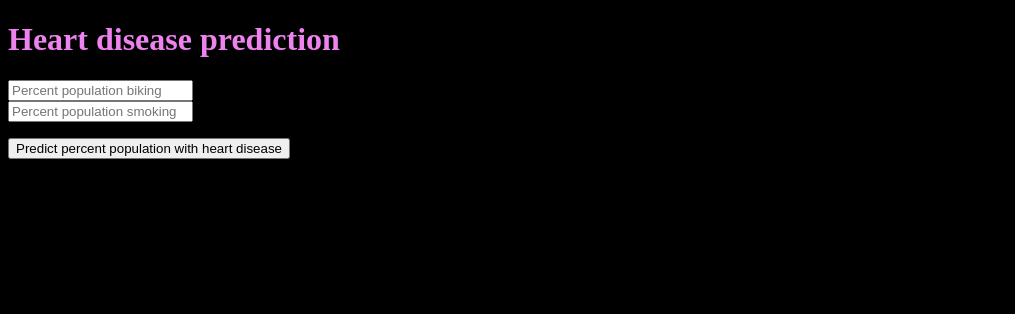
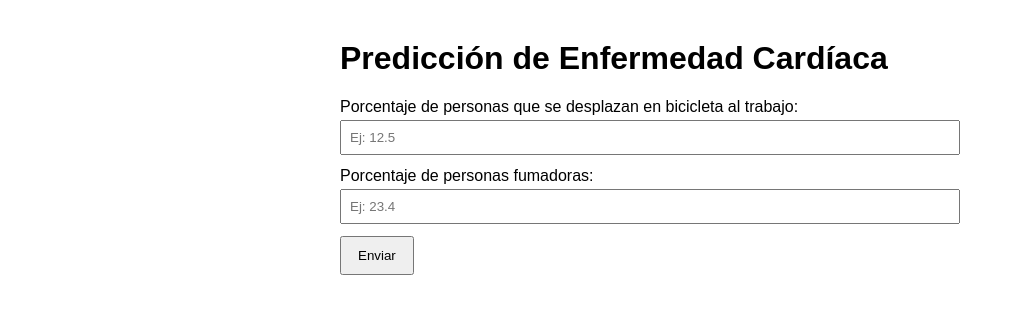
Before and after one commit to hacheeeee/trabajo_final, a Flask app: page / in a window 1280 px wide. Shown: the top 314 px of the page, without its empty margins (0-1015 px from the left). Run offline with Flask 3, Linux system fonts and the light colour scheme; parts of the project's set-up code (start-up, migrations or seed data) failed here and were passed over.

Commit message:
correcion del index.html y eliminacion dearchivo innecesario

```diff
--- a/template/index.html
+++ b/template/index.html
@@ -1,35 +1,40 @@
-<!DOCTYPE html>
-<html >
+<!doctype html>
+<html lang="es">
 <head>
-  <meta charset="UTF-8">
+  <meta charset="utf-8">
+  <title>Predicción Enfermedad Cardíaca</title>
+  <meta name="viewport" content="width=device-width, initial-scale=1">
+  <style>
+    body { font-family: Arial, sans-serif; max-width:600px; margin:40px auto; }
+    label { display:block; margin-top:12px; }
+    input[type="number"] { width:100%; padding:8px; margin-top:4px; }
+    button { margin-top:12px; padding:10px 16px; }
+    .result { margin-top:20px; padding:12px; background:#f0f0f0; border-radius:6px; }
+  </style>
+</head>
+<body>
+  <h1>Predicción de Enfermedad Cardíaca</h1>
 
-  <!-- Make it compatible to mobile devices -->
-  <meta name="viewport" content="width=device-width, initial-scale=1.0">
+  <form action="/predict" method="post">
+    <label>
+      Porcentaje de personas que se desplazan en bicicleta al trabajo:
+      <input type="number" step="0.01" name="porcentaje_ciclistas" placeholder="Ej: 12.5" required>
+    </label>
 
-  <title>Heart Disease Percent</title>
+    <label>
+      Porcentaje de personas fumadoras:
+      <input type="number" step="0.01" name="porcentaje_fumadores" placeholder="Ej: 23.4" required>
+    </label>
 
-</head>
+    <button type="submit">Enviar</button>
+  </form>
 
-<body style="background: #000;">
- <div class="login">
-	<h1 style="color:Violet;">Heart disease prediction</h1>
-
-     <!-- Action is where the data is sent. In our case, predict page.
-     If action is omitted, it assumed to be the current page -->
-    <form action="{{ url_for('predict')}}"method="post">
-    	<input type="text" name="percent biking" placeholder="Percent population biking" required="required" /><br>
-        <input type="text" name="percent smoking" placeholder="Percent population smoking" required="required" /><p>
-
-        <button type="submit" class="btn btn-primary btn-block btn-large">Predict percent population with heart disease</button></p>
-    </form>
-
-   <br>
-   <br>
-   <h4 style="color:Violet;">
-   {{ prediction_text }} </h4>
-
- </div>
-
+  {% if prediction %}
+    <div class="result">
+      <strong>Resultado:</strong>
+      <div>{{ prediction }}</div>
+    </div>
+  {% endif %}
 
 </body>
 </html>
```
Also changed, not shown: train.py (deleted, +0 -50 lines).
